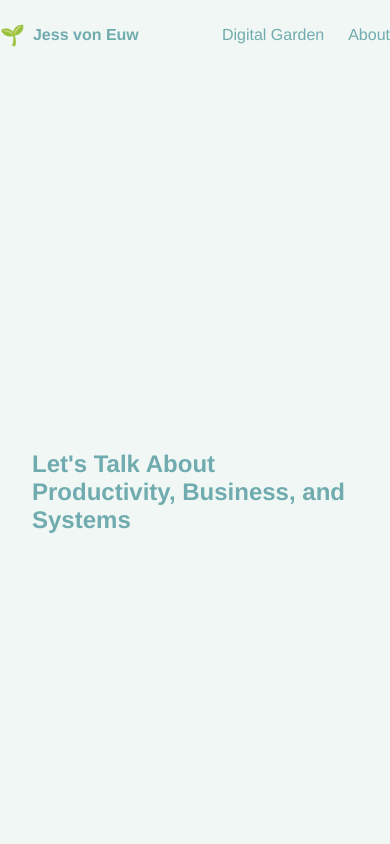
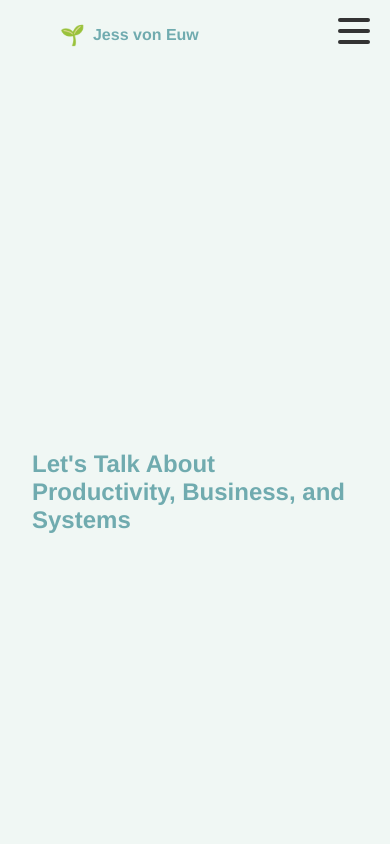
Before and after one commit to JessZanewich/jve-digital-garden, a Next.js app: page / in a window 390 px wide. Shown: the top 844 px of the page. Built offline with nearby package versions, Linux system fonts and the light colour scheme.

Commit message:
add responsive hamburger menu and fix nav styling

```diff
--- a/src/components/Burger/Burger.styles.ts
+++ b/src/components/Burger/Burger.styles.ts
@@ -1,31 +1,38 @@
 import styled from 'styled-components';
 
-export const StyledBurger = styled.button`
-  position: absolute;
-  top: 5%;
-  left: 2rem;
-  display: flex;
-  flex-direction: column;
-  justify-content: space-around;
+interface Props {
+  open: boolean;
+}
+
+export const StyledBurger = styled.div<Props>`
   width: 2rem;
   height: 2rem;
-  background: transparent;
-  border: none;
-  cursor: pointer;
-  padding: 0;
-  z-index: 10;
-
-  &:focus {
-    outline: none;
+  position: fixed;
+  top: 15px;
+  right: 20px;
+  z-index: 20;
+  display: none;
+  @media (max-width: 768px) {
+    display: flex;
+    justify-content: space-around;
+    flex-flow: column nowrap;
   }
-
   div {
     width: 2rem;
     height: 0.25rem;
-    background: ${({ theme }) => theme.primaryLight};
+    background-color: ${({ open }) => open ? '#ccc' : '#333'};
     border-radius: 10px;
+    transform-origin: 1px;
     transition: all 0.3s linear;
-    position: relative;
-    transform-origin: 1px;
+    &:nth-child(1) {
+      transform: ${({ open }) => open ? 'rotate(45deg)' : 'rotate(0)'};
+    }
+    &:nth-child(2) {
+      transform: ${({ open }) => open ? 'translateX(100%)' : 'translateX(0)'};
+      opacity: ${({ open }) => open ? 0 : 1};
+    }
+    &:nth-child(3) {
+      transform: ${({ open }) => open ? 'rotate(-45deg)' : 'rotate(0)'};
+    }
   }
 `;
--- a/src/components/Burger/index.tsx
+++ b/src/components/Burger/index.tsx
@@ -1,12 +1,18 @@
+import { useState } from 'react';
+import RightNav from '../RightNav';
 import { StyledBurger } from './Burger.styles';
 
 const Burger = () => {
+  const [open, setOpen] = useState(false);
   return (
-    <StyledBurger>
-      <div />
-      <div />
-      <div />
-    </StyledBurger>
+    <>
+      <StyledBurger open={open} onClick={() => setOpen(!open)}>
+        <div />
+        <div />
+        <div />
+      </StyledBurger>
+      <RightNav open={open} />
+    </>
   );
 };
 
--- a/src/components/Header/styles.ts
+++ b/src/components/Header/Header.styles.ts
@@ -3,8 +3,10 @@ import styled from 'styled-components';
 export const Nav = styled.nav`
   height: 70px;
   display: flex;
+  justify-content: space-between;
   align-items: center;
   width: 100%;
+  padding: 0 60px;
 `;
 
 export const Logo = styled.div`
@@ -20,13 +22,3 @@ export const LogoImage = styled.span`
 export const LogoName = styled.span`
     font-weight: bold;
 `;
-
-export const NavList = styled.ul`
-  margin-left: auto;
-  display: flex;
-`;
-
-export const NavItem = styled.li`
-  margin-left: 24px;
-  list-style-type: none;
-`;
--- a/src/components/Header/index.tsx
+++ b/src/components/Header/index.tsx
@@ -1,6 +1,7 @@
 import Link from 'next/link';
 import siteConfig from '../../../site.config';
-import { Logo, LogoImage, LogoName, Nav, NavList, NavItem } from './styles';
+import Burger from '../Burger';
+import { Logo, LogoImage, LogoName, Nav } from './Header.styles';
 
 const Header = () => {
   return (
@@ -12,18 +13,7 @@ const Header = () => {
             <LogoName>{siteConfig.author}</LogoName>
           </Logo>
         </Link>
-        <NavList>
-          <NavItem>
-            <Link href="/garden" passHref>
-              Digital Garden
-            </Link>
-          </NavItem>
-          <NavItem>
-            <Link href="/about" passHref>
-              About
-            </Link>
-          </NavItem>
-        </NavList>
+        <Burger />
       </Nav>
     </header>
   );
--- /dev/null
+++ b/src/components/RightNav/RightNav.styles.ts
@@ -0,0 +1,29 @@
+import styled from 'styled-components';
+
+interface Props {
+    open: boolean;
+  }
+
+export const NavList = styled.ul<Props>`
+  list-style: none;
+  display: flex;
+  flex-flow: row nowrap;
+
+  @media (max-width: 768px) {
+    flex-flow: column nowrap;
+    background-color: #0D2538;
+    position: fixed;
+    transform: ${({ open }) => open ? 'translateX(0)' : 'translateX(100%)'};
+    top: 0;
+    right: 0;
+    height: 100vh;
+    width: 300px;
+    margin-top: 0;
+    padding-top: 3.5rem;
+    transition: transform 0.3s ease-in-out;
+  }
+`;
+
+export const NavItem = styled.li`
+  padding: 18px 10px;
+`;
--- /dev/null
+++ b/src/components/RightNav/index.tsx
@@ -0,0 +1,21 @@
+import Link from 'next/link';
+import { NavList, NavItem } from './RightNav.styles';
+
+const RightNav = ({ open }: { open: boolean }) => {
+  return (
+    <NavList open={open}>
+      <NavItem>
+        <Link href="/garden" passHref>
+          Digital Garden
+        </Link>
+      </NavItem>
+      <NavItem>
+        <Link href="/about" passHref>
+          About
+        </Link>
+      </NavItem>
+    </NavList>
+  );
+};
+
+export default RightNav;
--- /dev/null
+++ b/src/components/index.tsx
@@ -0,0 +1,3 @@
+export { default as Header } from './Header';
+export { default as Burger } from './Burger';
+export { default as RightNav } from './RightNav';
```
Also changed, not shown: .prettierrc.json.
